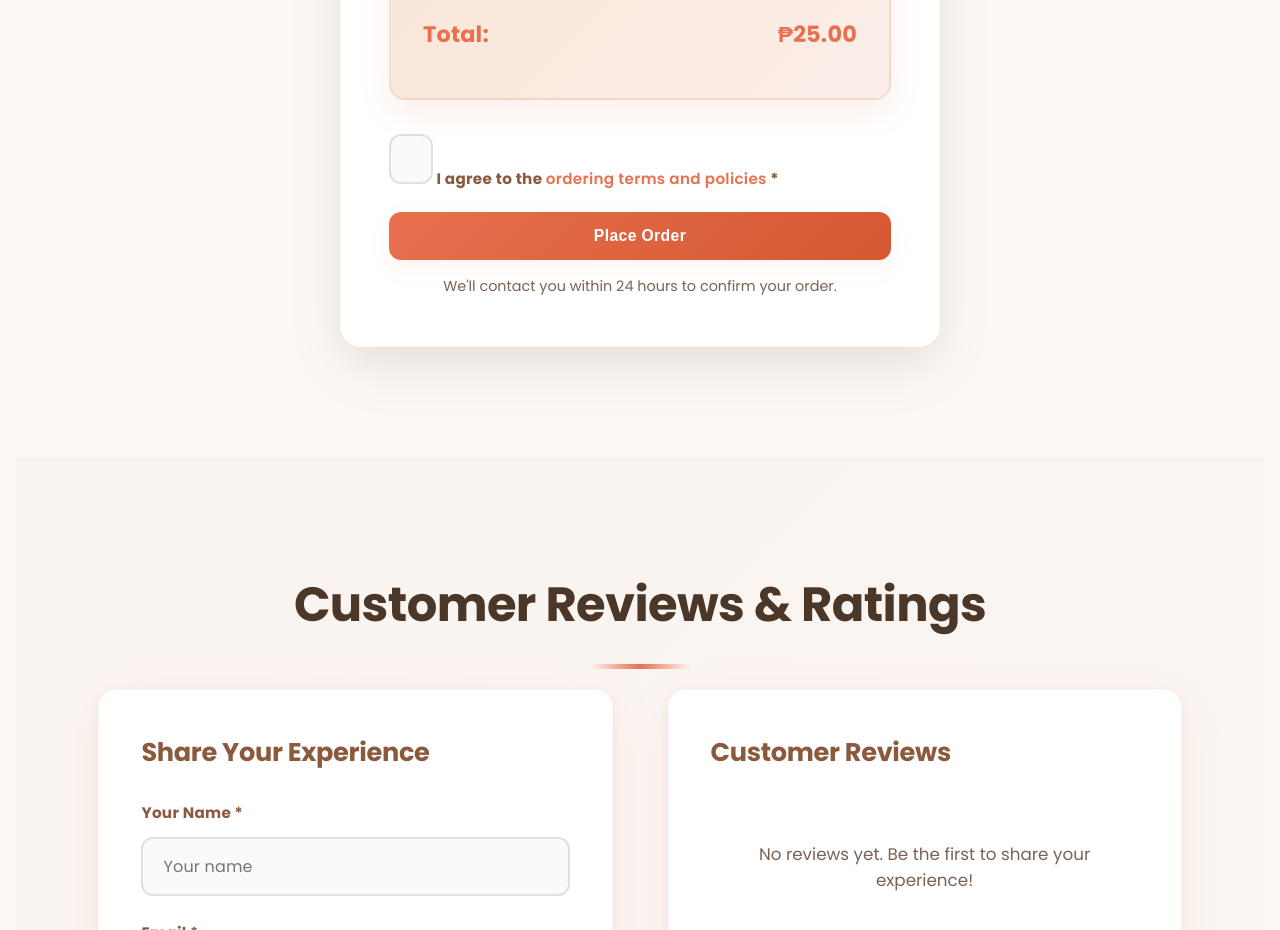
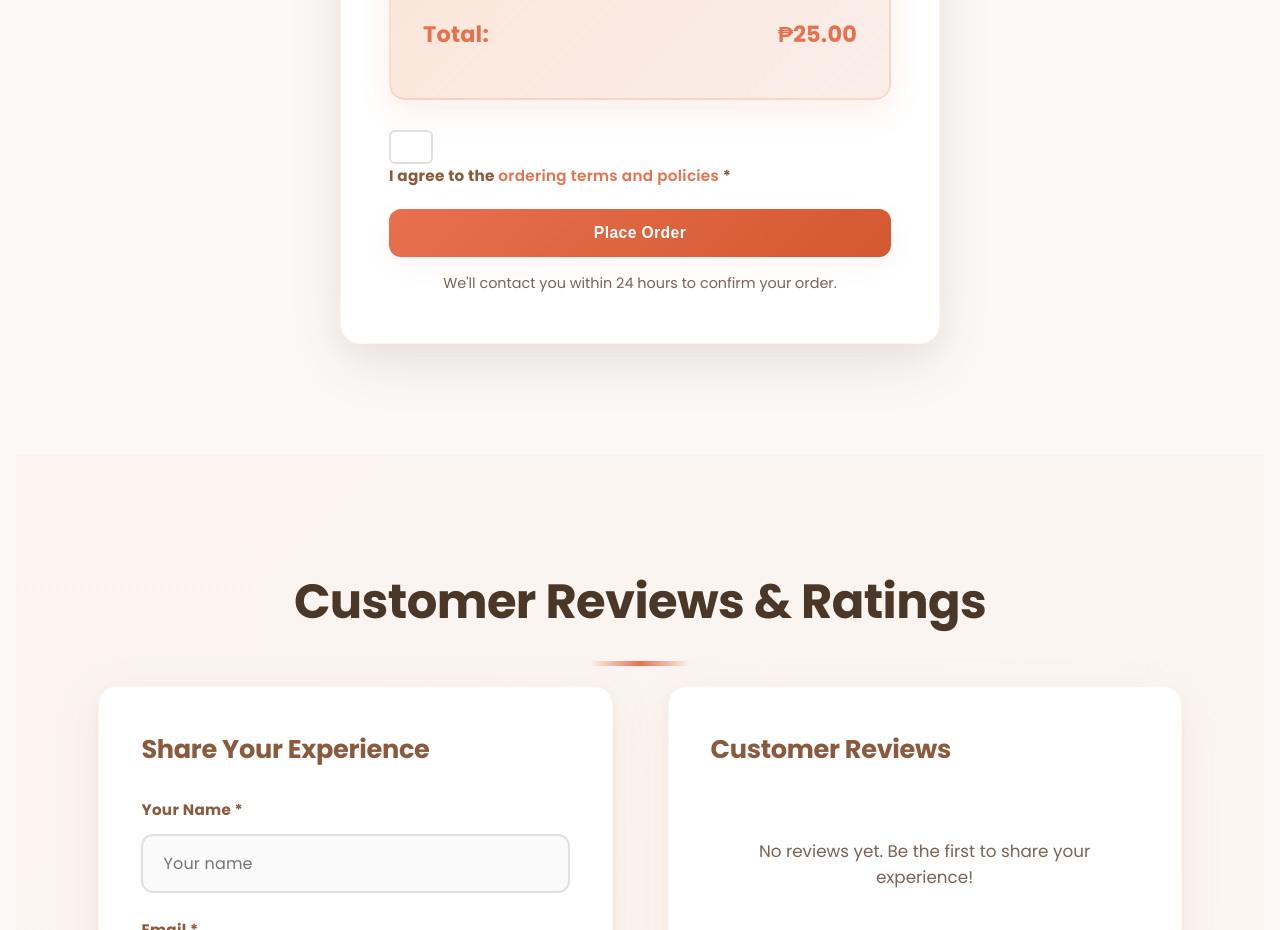
Before and after one commit to jheries046-stack/Gle, a website: page index.html in a window 1280 px wide. Shown: the part 2971-3901 px from the top of the page. Drawn offline with Linux system fonts and the light colour scheme; no server answers.

Commit message:
check ✔️

```diff
--- a/styles/style.css
+++ b/styles/style.css
@@ -890,15 +890,55 @@ nav ul li a:hover::after {
     cursor: pointer;
     font-weight: 400;
     color: var(--text);
+    user-select: none;
+    -webkit-user-select: none;
 }
 
 .checkbox-label input[type="checkbox"] {
-    width: auto;
-    min-width: 16px;
-    height: 16px;
-    margin-top: 4px;
+    appearance: none;
+    -webkit-appearance: none;
+    -moz-appearance: none;
+    width: 20px;
+    height: 20px;
+    min-width: 20px;
+    min-height: 20px;
+    margin-top: 2px;
     cursor: pointer;
-    accent-color: var(--primary);
+    border: 2px solid #e0e0e0;
+    border-radius: 6px;
+    background: white;
+    transition: all 0.3s cubic-bezier(0.4, 0, 0.2, 1);
+    position: relative;
+    display: flex;
+    align-items: center;
+    justify-content: center;
+    flex-shrink: 0;
+}
+
+.checkbox-label input[type="checkbox"]:hover {
+    border-color: var(--primary);
+    box-shadow: 0 0 0 3px rgba(232, 112, 79, 0.1);
+}
+
+.checkbox-label input[type="checkbox"]:focus {
+    outline: none;
+    border-color: var(--primary);
+    box-shadow: 0 0 0 5px rgba(232, 112, 79, 0.15);
+}
+
+.checkbox-label input[type="checkbox"]:checked {
+    background: linear-gradient(135deg, var(--primary) 0%, var(--primary-dark) 100%);
+    border-color: var(--primary);
+    box-shadow: 0 4px 12px rgba(232, 112, 79, 0.3);
+}
+
+.checkbox-label input[type="checkbox"]:checked::after {
+    content: '✓';
+    position: absolute;
+    color: white;
+    font-size: 14px;
+    font-weight: bold;
+    line-height: 1;
 }
 
 .terms-link {
```
